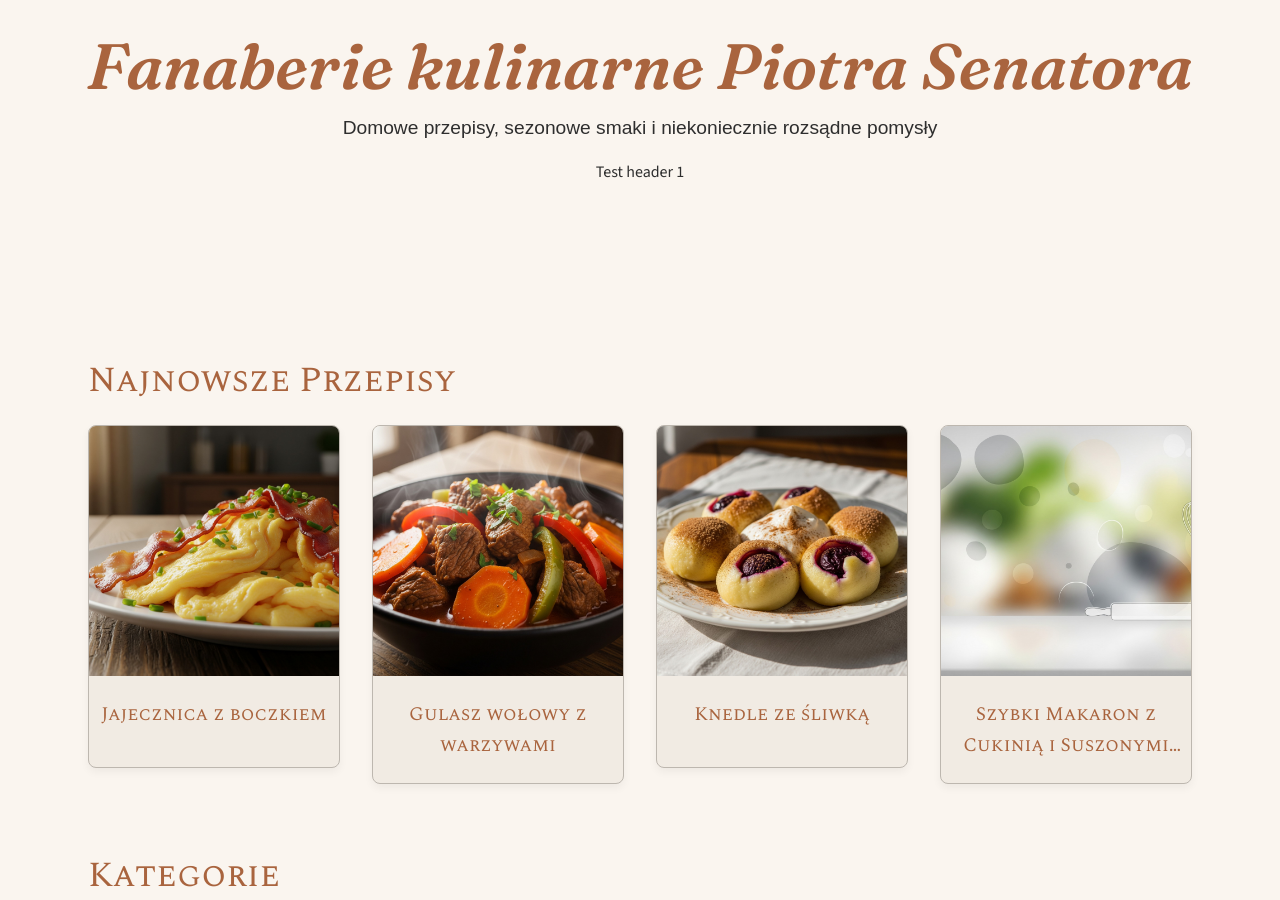
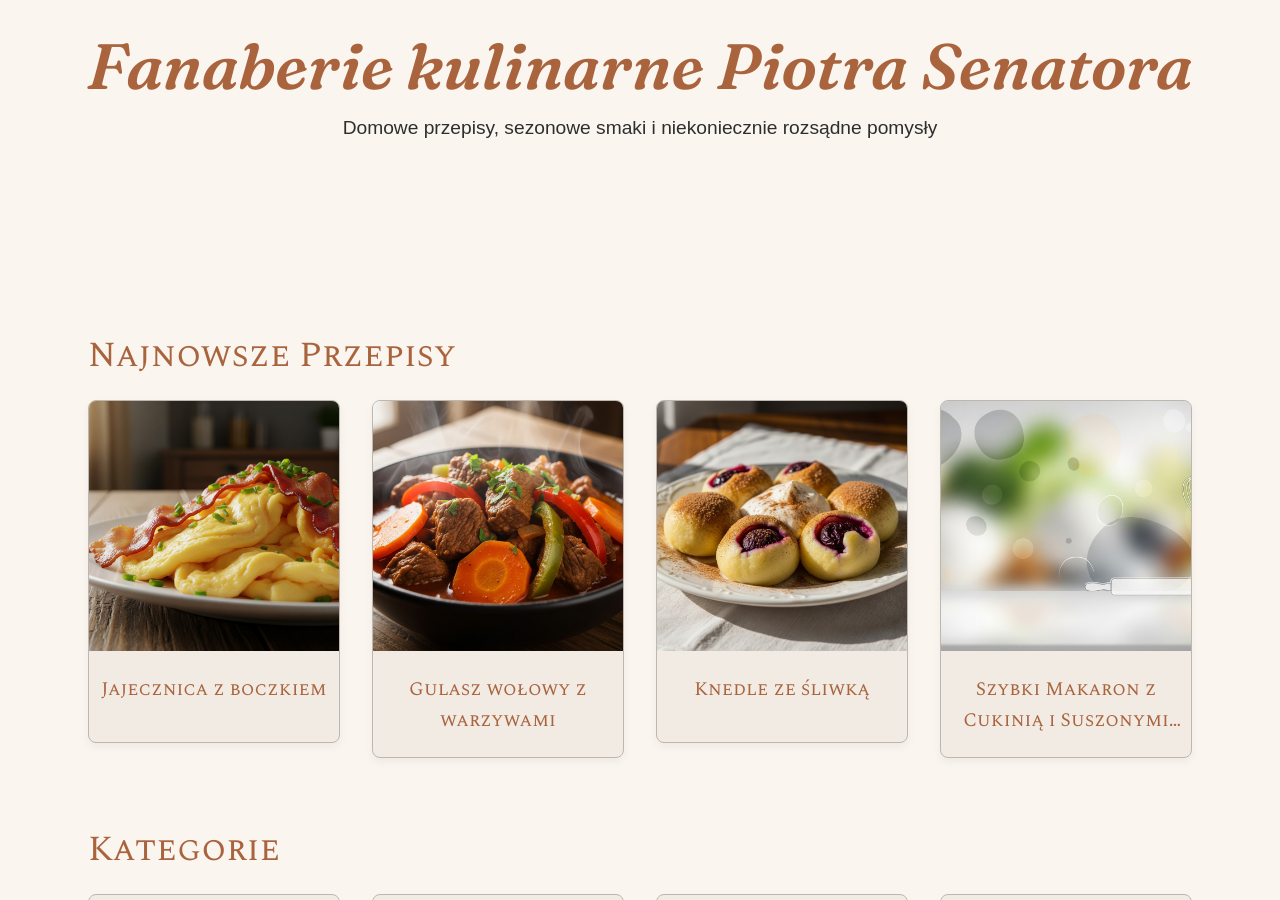
Before and after one commit to piotrsenator/kuchnia, a Jekyll site: the page built from index.html, in a window 1280 px wide and 900 px high. Built offline with Jekyll 4.4.1, drawn with Linux system fonts in a browser that asks for light colours; some web fonts are replaced.

Commit message:
Update header.html

```diff
--- a/_includes/header.html
+++ b/_includes/header.html
@@ -8,5 +8,4 @@
             <p>Domowe przepisy, sezonowe smaki i niekoniecznie rozsądne pomysły</p>
         </div>
     </div>
-    Test header 1
 </header>
```
